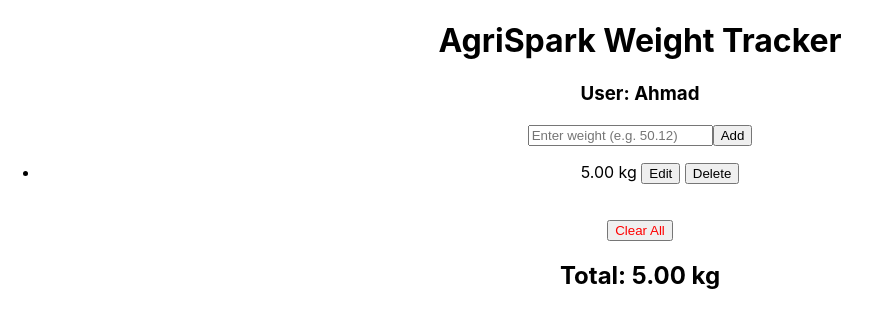
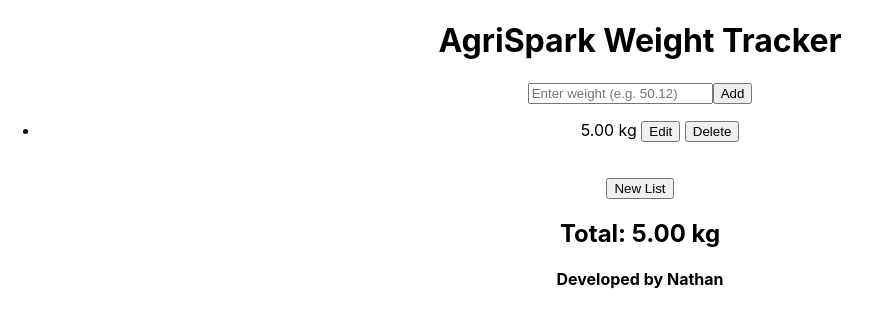
Before and after one commit to nathwood/agri, a React (Create React App) app: page / in a window 1280 px wide. Both pictures are taken after typing "5" into the empty fields and a click on the button "Add". Shown: the top 328 px of the page, without its empty margins (0-881 px from the left). Built offline with nearby package versions, Linux system fonts and the light colour scheme.

Commit message:
tidy the UI

```diff
--- a/src/App.js
+++ b/src/App.js
@@ -56,7 +56,6 @@ function App() {
   return (
     <div className="App">
       <h1>AgriSpark Weight Tracker</h1>
-      <h3>User: Ahmad</h3>
       <WeightInput addWeight = {addWeight} />
       <WeightList
         weights = {weights}
@@ -65,6 +64,7 @@ function App() {
         clearAll = {clearAll}
       />
       <h2>Total: {total} kg</h2>
+      <h4>Developed by Nathan</h4>
     </div>
   );
 }
--- a/src/components/WeightList.js
+++ b/src/components/WeightList.js
@@ -64,8 +64,8 @@ const WeightList = ( {
             </ul>
             {weights.length > 0 && (
                 // Clear all button
-                <button onClick={clearAll} style={{ marginTop: '20px', color: 'red' }}>
-                Clear All
+                <button onClick={clearAll} style={{ marginTop: '20px' }}>
+                New List
                 </button>
             )}
         </div>
```
